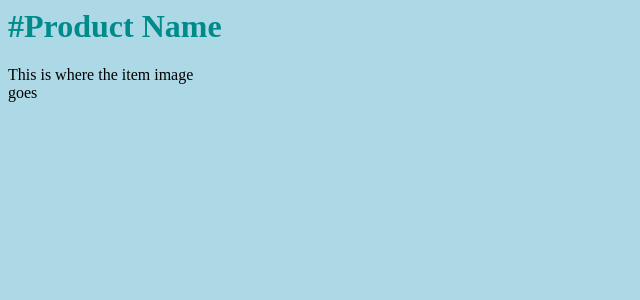
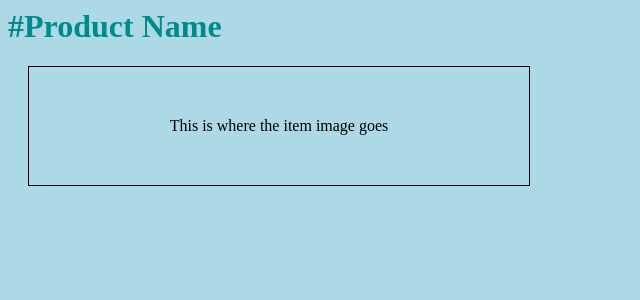
Before and after one commit to yaquire/IOTproject, a Flask app: page /np in a window 1280 px wide. Shown: the top 300 px of the page, without its empty margins (0-640 px from the left). Run offline with Flask 3, Linux system fonts and the light colour scheme.

```diff
--- a/static/Style.css
+++ b/static/Style.css
@@ -6,5 +6,11 @@ body{
     color: black;
 }
 .box{
-    width: 200
+
+    width: 500px;
+    border: 1px solid black;
+    padding: 50px 0;
+    margin: 20px;
+    text-align: center;
+
 }
```
